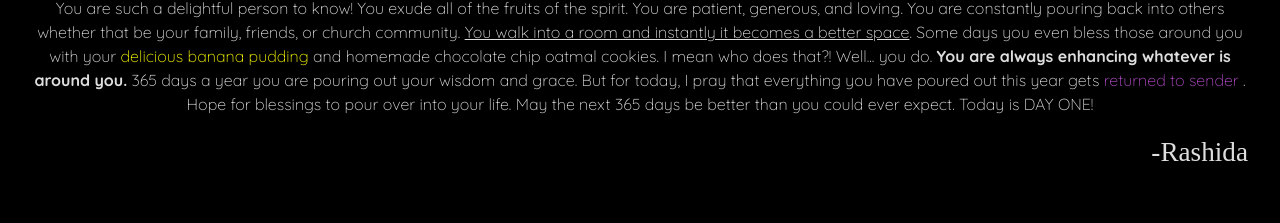
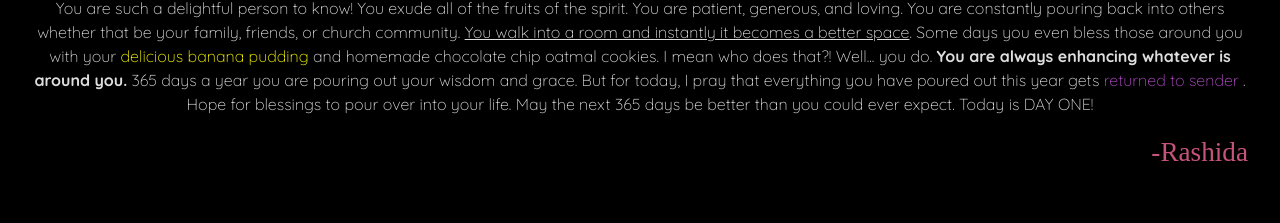
Before and after one commit to RStrozier/teresa-birthday-final, a React (Vite) app: page / in a window 1280 px wide. Shown: the part 1157-1380 px from the top of the page. Built offline with nearby package versions, Linux system fonts and the light colour scheme; a web font is replaced by a local one.

Commit message:
pink sig

```diff
--- a/src/index.css
+++ b/src/index.css
@@ -32,6 +32,7 @@
   font-style: normal;
   font-size: 1.7rem;
   text-align: end;
+  color: rgb(198, 84, 122);
 }
 
 .quicksand-text {
```
